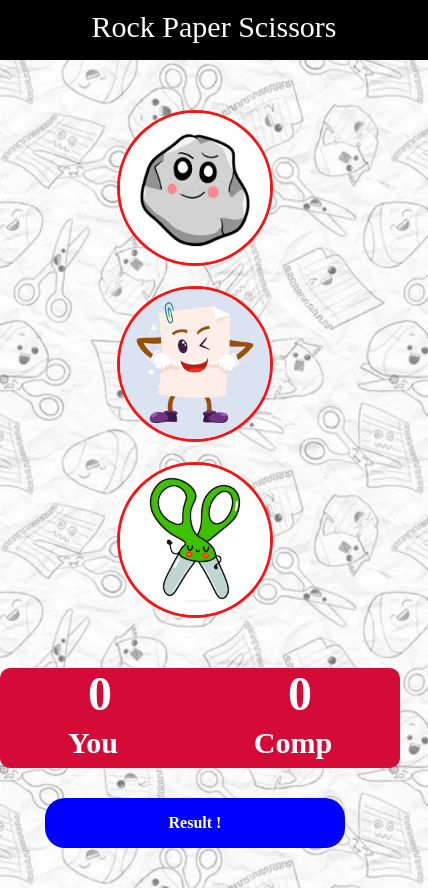
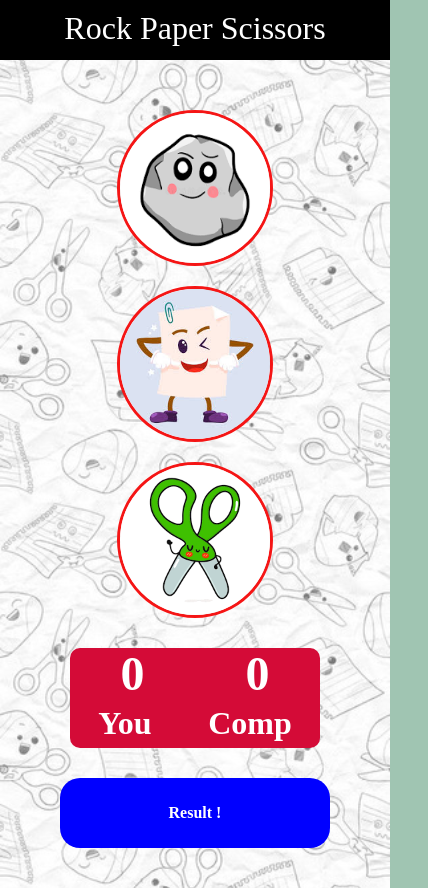
Before and after one commit to IlaTripathi/Rock-Paper-Scissors-, a plain HTML site: page index.html in a window 390 px wide. Shown: the whole page, 428 px wide, since content can reach past the window. Drawn offline with Linux system fonts and the light colour scheme.

Commit message:
style.css

```diff
--- a/style.css
+++ b/style.css
@@ -86,12 +86,15 @@ body {
 }
 
 
-@media (min-width : 360px) and (max-width : 430px) {
+
+@media (min-width : 360px) and (max-width : 420px) {
 
     .game {
-        width: 428px;
+        width: 100vw;
+        text-align: center;
+        font-size: 2rem;
+    }
 
-    }
 
     .choices {
         flex-direction: column;
@@ -102,18 +105,29 @@ body {
 
     .score {
         margin-top: 50px;
+        width: 250px;
+        margin: auto;
+        font-size: 3rem;
     }
 
-    .score .players {
-        width: 300px;
-        font-size: 3rem;
+    .players {
+        width: 250px;
+        margin: auto;
+        font-size: 2rem;
 
     }
 
     .result {
 
-        width: 300px;
+        width: 250px;
         font-size: 1rem;
+        display: flex;
+        justify-content: center;
+        align-items: center;
+        margin: auto;
+        margin-top: 30px;
         margin-bottom: 40px;
+        padding: 10px;
+
     }
 }
```
